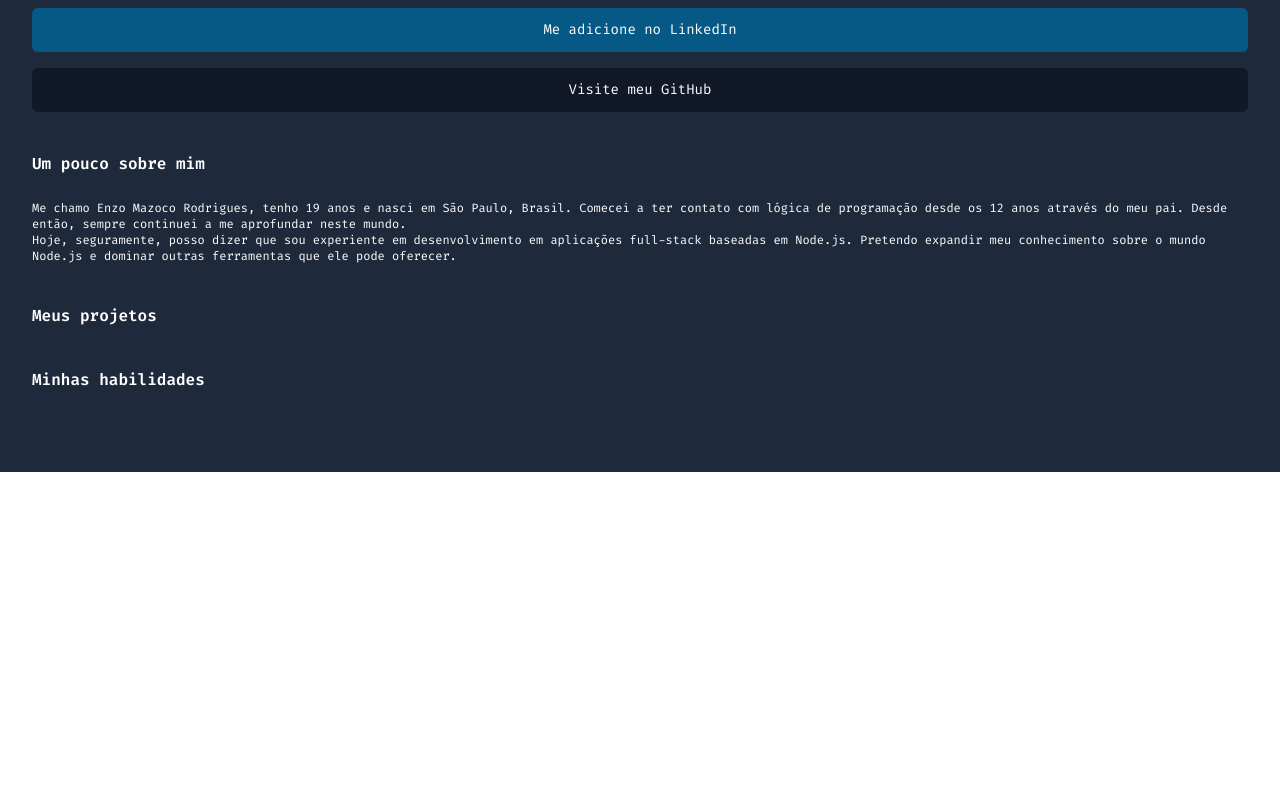
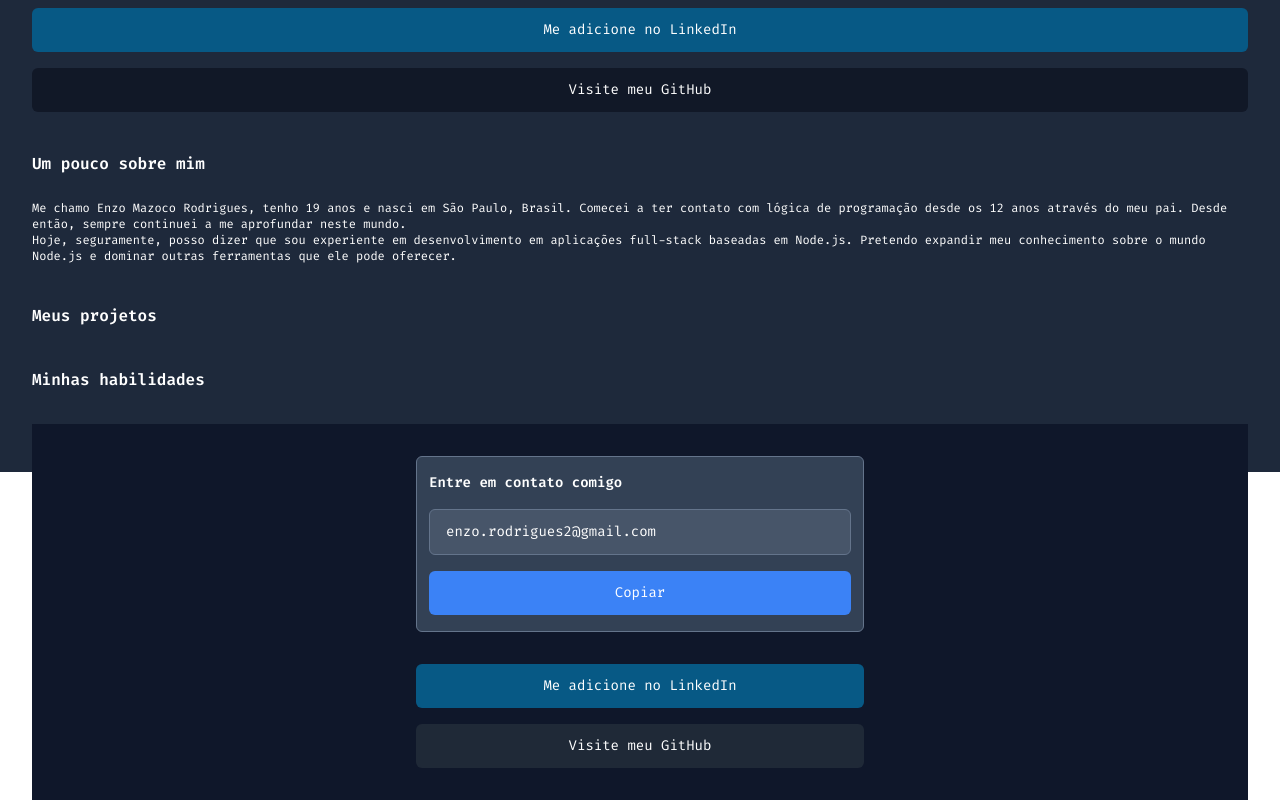
Before and after one commit to enzomazocorodrigues/portfolio, a Next.js app: page / in a window 1280 px wide. Shown: the part 328-1128 px from the top of the page. Before the commit the page ends 800 px from the top, so only its background shows below. Built offline with nearby package versions, Linux system fonts and the light colour scheme.

Commit message:
feat: add footer

```diff
--- a/pages/index.tsx
+++ b/pages/index.tsx
@@ -3,7 +3,9 @@ import Head from "next/head";
 import Image from "next/image";
 import { Sun, List } from "phosphor-react";
 import { Button } from "../components/Button";
+import { Card } from "../components/Card";
 import { Heading } from "../components/Heading";
+import { Input } from "../components/Input";
 import { Text } from "../components/Text";
 
 const Home: NextPage = () => {
@@ -53,6 +55,19 @@ const Home: NextPage = () => {
             <Heading small>Minhas habilidades</Heading>
           </section>
         </main>
+        <footer className="w-full mt-8 bg-slate-900 p-8 flex flex-col items-center">
+          <div className="w-full flex flex-col gap-8 max-w-md">
+            <Card className="w-full flex flex-col gap-4">
+              <Text className="font-semibold">Entre em contato comigo</Text>
+              <Input value="enzo.rodrigues2@gmail.com" disabled />
+              <Button className="bg-blue-500">Copiar</Button>
+            </Card>
+            <div className="w-full flex flex-col gap-4">
+              <Button className="bg-sky-800">Me adicione no LinkedIn</Button>
+              <Button className="bg-gray-800">Visite meu GitHub</Button>
+            </div>
+          </div>
+        </footer>
       </div>
     </>
   );
```
